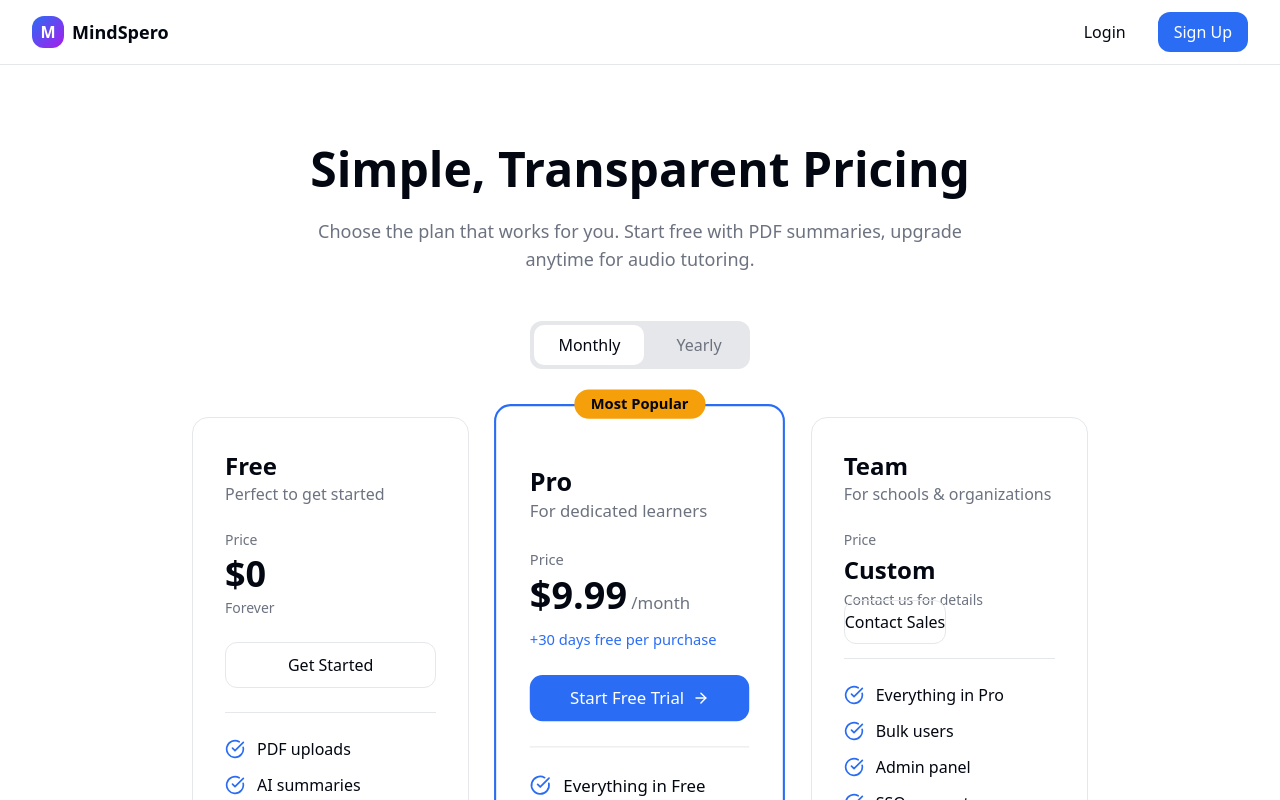
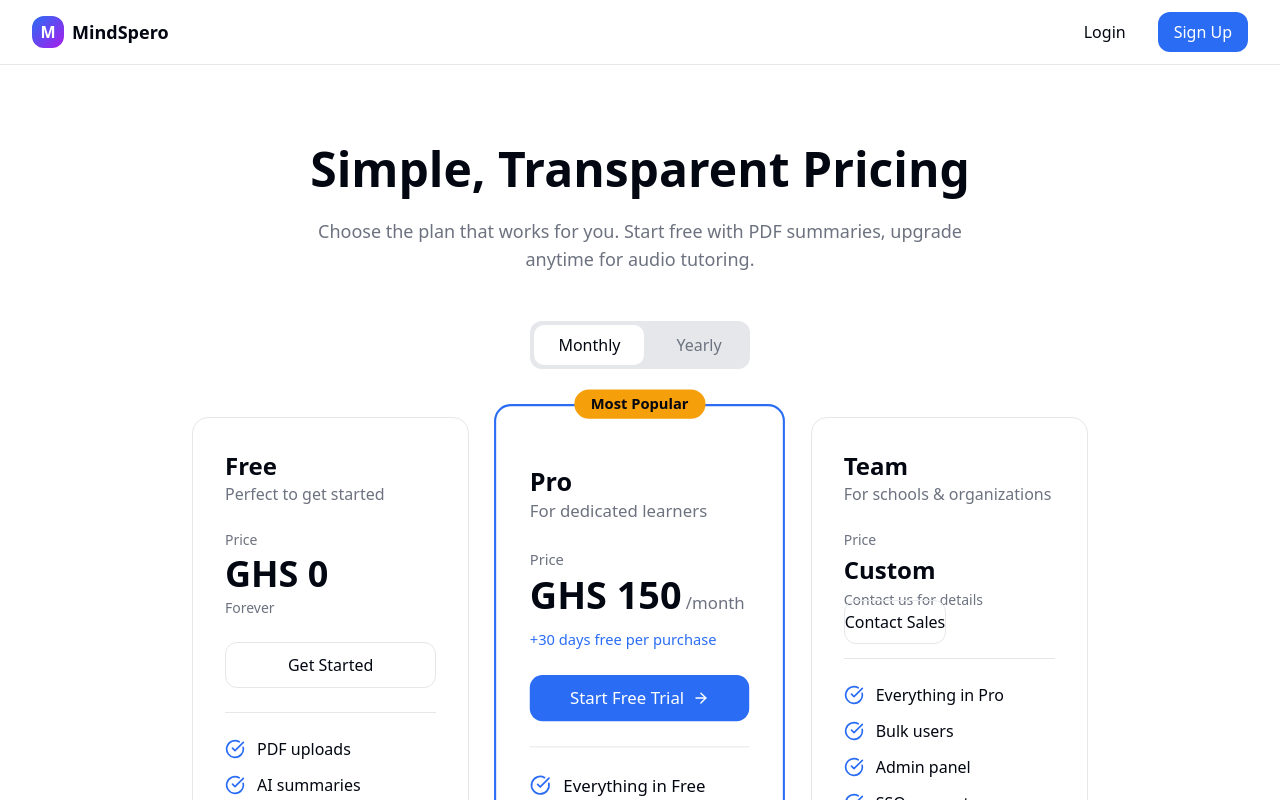
Before and after one commit to batefour/MINDSPERO, a React (Vite) app: page /pricing in a window 1280 px wide. Shown: the top 800 px of the page. Built offline with nearby package versions, Linux system fonts and the light colour scheme.

Commit message:
Change all currencies to Ghana Cedis (GHS)
cgen-8b7bff3cb13345238329fa313e144a8b

```diff
--- a/client/pages/Dashboard.tsx
+++ b/client/pages/Dashboard.tsx
@@ -305,7 +305,7 @@ export default function Dashboard() {
                       <p className="text-foreground font-medium">Trial started</p>
                       <p className="text-sm text-muted-foreground">Free</p>
                     </div>
-                    <p className="text-foreground font-medium">$0.00</p>
+                    <p className="text-foreground font-medium">GHS 0.00</p>
                   </div>
                 </div>
               </div>
--- a/client/pages/Pricing.tsx
+++ b/client/pages/Pricing.tsx
@@ -79,7 +79,7 @@ export default function Pricing() {
             </div>
             <div className="space-y-1">
               <p className="text-muted-foreground text-sm">Price</p>
-              <p className="text-4xl font-bold text-foreground">$0</p>
+              <p className="text-4xl font-bold text-foreground">GHS 0</p>
               <p className="text-muted-foreground text-sm">Forever</p>
             </div>
             <button className="w-full py-2.5 border border-border rounded-lg text-foreground hover:bg-muted transition font-medium">
@@ -114,12 +114,12 @@ export default function Pricing() {
               <p className="text-muted-foreground text-sm">Price</p>
               {billingPeriod === "monthly" ? (
                 <div className="flex items-baseline gap-1">
-                  <p className="text-4xl font-bold text-foreground">$9.99</p>
+                  <p className="text-4xl font-bold text-foreground">GHS 150</p>
                   <span className="text-muted-foreground">/month</span>
                 </div>
               ) : (
                 <div className="flex items-baseline gap-1">
-                  <p className="text-4xl font-bold text-foreground">$95.88</p>
+                  <p className="text-4xl font-bold text-foreground">GHS 1,440</p>
                   <span className="text-muted-foreground">/year</span>
                 </div>
               )}
```
